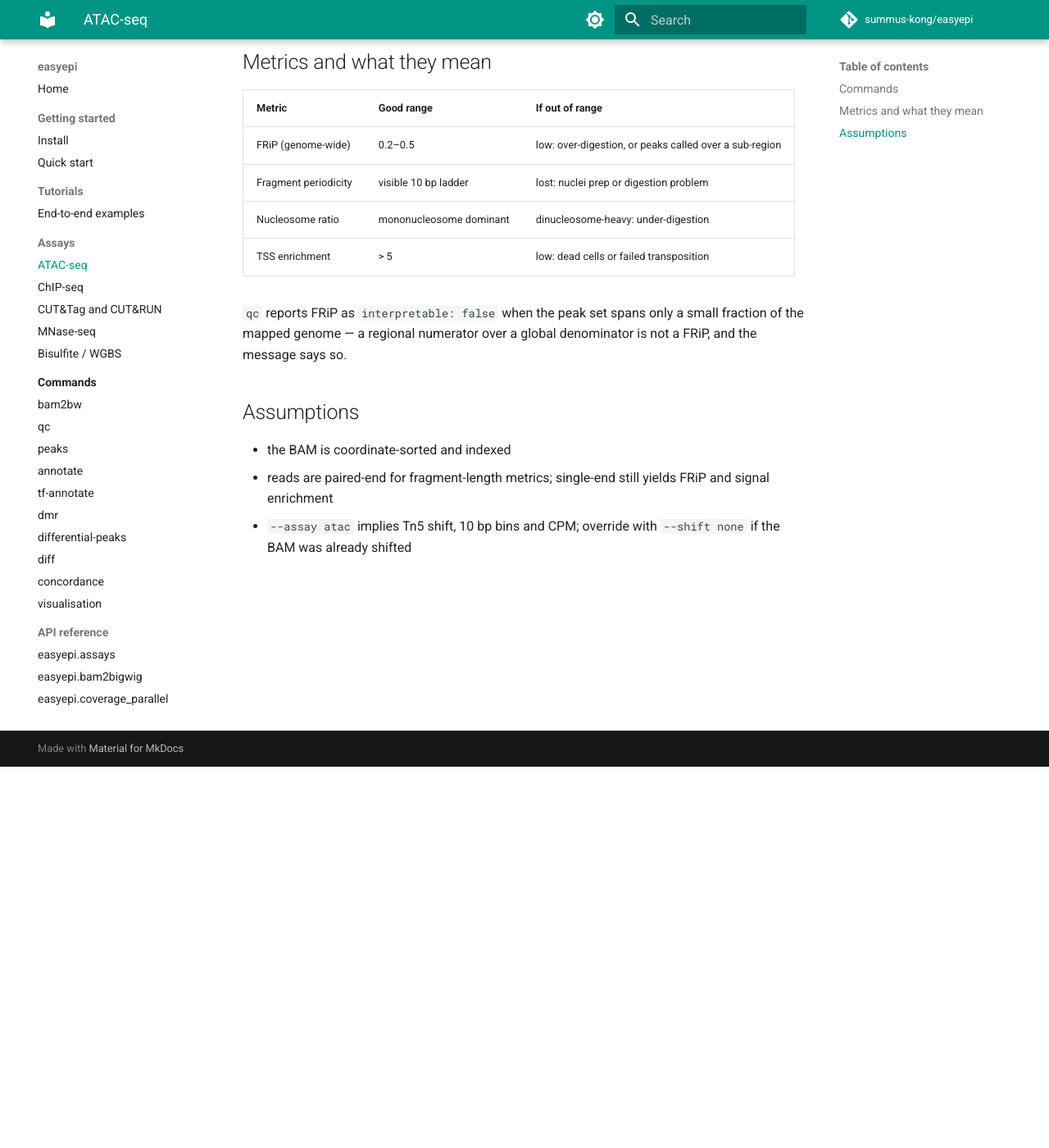
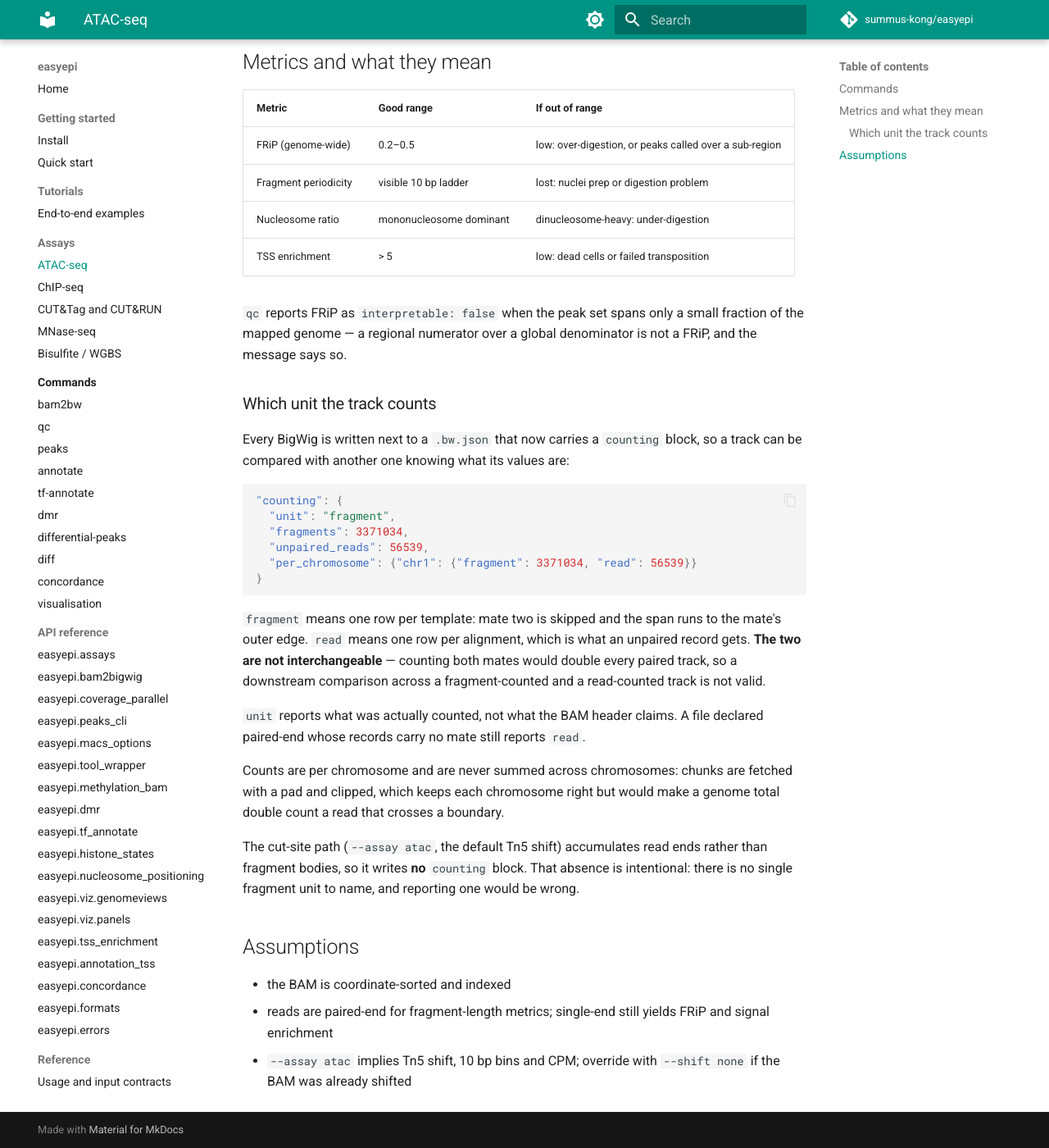
Before and after one commit to summus-kong/easyepi, an MkDocs documentation site: the page built from docs/assays/atac.md, in a window 1280 px wide and 1400 px high, scrolled down 465 px. Shown: the whole window at 82% size. Built offline with MkDocs 1.6.1 and Material for MkDocs 9.7.7, drawn with Linux system fonts in a browser that asks for light colours; comment, search, counter and statistics services are not loaded; the version menu is left out.

Commit message:
Document the counting unit that the coverage writer now reports
The `counting` block was added to the BigWig JSON but nothing told the reader it
existed, so the new field was invisible: exactly the gap the change was meant to
close. `docs/assays/atac.md` now has a "Which unit the track counts" section and
`CHANGELOG` records it under 0.6.0.

The section states three things a reader cannot infer from the numbers: the two
units are not interchangeable, `unit` reflects what was counted rather than what
the BAM header declares, and the cut-site path deliberately has no block because it
counts read ends instead of fragments.

````diff
--- a/docs/assays/atac.md
+++ b/docs/assays/atac.md
@@ -28,6 +28,38 @@ easyepi footprint --bigwig tracks/atac.bw --target peaks/atac/atac_peaks.narrowP
 fraction of the mapped genome — a regional numerator over a global denominator is not
 a FRiP, and the message says so.
 
+### Which unit the track counts
+
+Every BigWig is written next to a `.bw.json` that now carries a `counting` block, so
+a track can be compared with another one knowing what its values are:
+
+```json
+"counting": {
+  "unit": "fragment",
+  "fragments": 3371034,
+  "unpaired_reads": 56539,
+  "per_chromosome": {"chr1": {"fragment": 3371034, "read": 56539}}
+}
+```
+
+`fragment` means one row per template: mate two is skipped and the span runs to the
+mate's outer edge. `read` means one row per alignment, which is what an unpaired
+record gets. **The two are not interchangeable** — counting both mates would double
+every paired track, so a downstream comparison across a fragment-counted and a
+read-counted track is not valid.
+
+`unit` reports what was actually counted, not what the BAM header claims. A file
+declared paired-end whose records carry no mate still reports `read`.
+
+Counts are per chromosome and are never summed across chromosomes: chunks are
+fetched with a pad and clipped, which keeps each chromosome right but would make a
+genome total double count a read that crosses a boundary.
+
+The cut-site path (`--assay atac`, the default Tn5 shift) accumulates read ends
+rather than fragment bodies, so it writes **no** `counting` block. That absence is
+intentional: there is no single fragment unit to name, and reporting one would be
+wrong.
+
 ## Assumptions
 
 - the BAM is coordinate-sorted and indexed
````
Also changed, not shown: CHANGELOG.md (+8 -223 lines).
